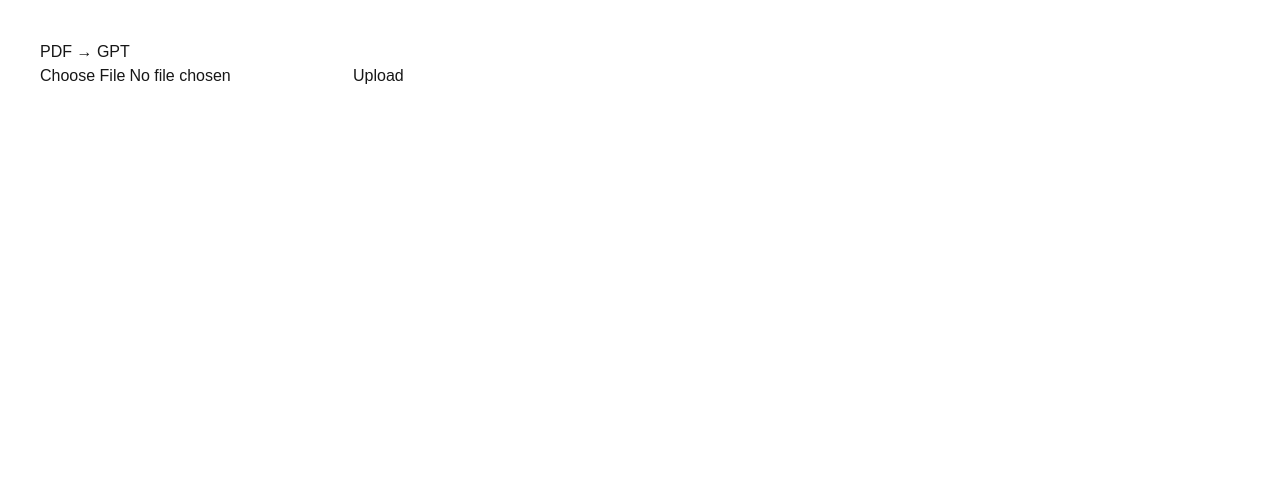
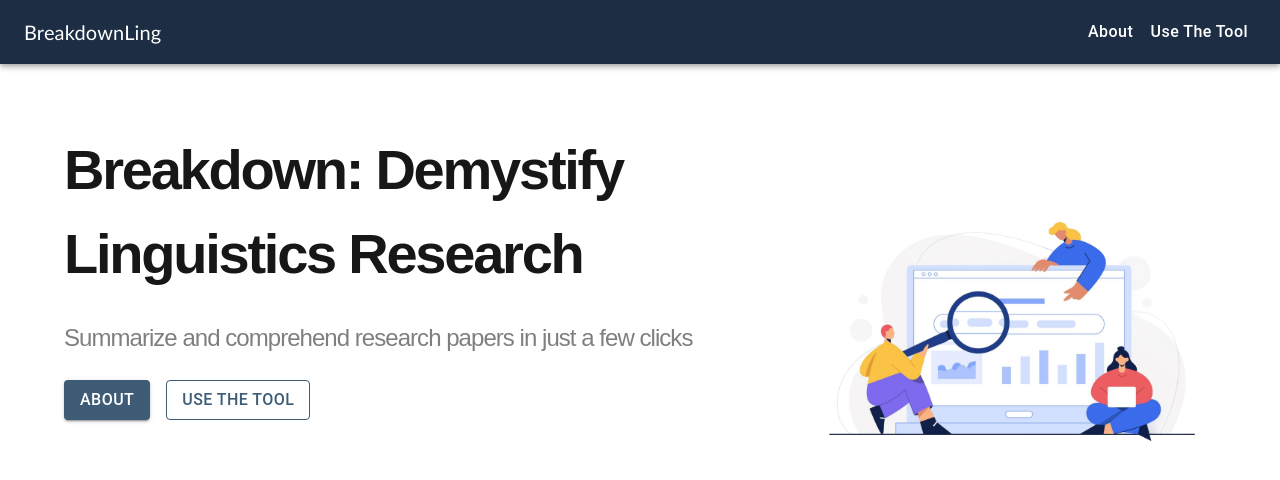
Before and after one commit to BrookeBergin/BreakdownLing, a Next.js app in the folder breakdown-app/: page / in a window 1280 px wide. Shown: the top 480 px of the page. Built offline with nearby package versions, Linux system fonts and the light colour scheme.

Commit message:
front-end styling on home page, nav bar

```diff
--- a/breakdown-app/app/api/process-pdf/route.tsx
+++ b/breakdown-app/app/api/process-pdf/route.tsx
@@ -10,7 +10,11 @@ function parsePDF(buffer: Buffer): Promise<string> {
     const parser = new PDFParser();
 
     parser.on("pdfParser_dataError", (err) => {
-      reject(err.parserError);
+      if ('parserError' in err) {
+        reject(err.parserError);
+      } else {
+        reject(err);
+      }
     });
 
     parser.on("pdfParser_dataReady", (pdfData) => {
--- /dev/null
+++ b/breakdown-app/app/components/NavBar.tsx
@@ -0,0 +1,50 @@
+import { AppBar, Toolbar, Typography, Button, Link } from '@mui/material';
+
+export default function NavBar() {
+  return (
+    <AppBar sx={{
+        position: 'sticky',
+        top: 0,
+        backgroundColor: '#1D2D44',
+        }}>
+      <Toolbar>
+        <Typography variant="h6" component="div" sx={{
+            flexGrow: 1,
+            fontFamily: 'calibri, sans-serif',
+            }}>
+          BreakdownLing
+        </Typography>
+        <Link href="/" style={{ textDecoration: 'none' }}>
+            <Button
+            sx={{
+                color: '#ffffff',
+                fontSize: '1rem',
+                fontWeight: '500',
+                textTransform: 'capitalize',
+                '&:hover': {
+                backgroundColor: 'rgba(0, 212, 255, 0.1)',
+                }
+            }}
+            >
+            About
+            </Button>
+        </Link>
+        <Link href="/tool" style={{ textDecoration: 'none' }}>
+            <Button
+            sx={{
+                color: '#ffffff',
+                fontSize: '1rem',
+                fontWeight: '500',
+                textTransform: 'capitalize',
+                '&:hover': {
+                backgroundColor: 'rgba(0, 212, 255, 0.1)',
+                }
+            }}
+            >
+            Use the Tool
+            </Button>
+        </Link>
+      </Toolbar>
+    </AppBar>
+  );
+}
--- a/breakdown-app/app/layout.tsx
+++ b/breakdown-app/app/layout.tsx
@@ -1,6 +1,7 @@
 import type { Metadata } from "next";
 import { Geist, Geist_Mono } from "next/font/google";
 import "./globals.css";
+import NavBar from "./components/NavBar";
 
 const geistSans = Geist({
   variable: "--font-geist-sans",
@@ -27,7 +28,10 @@ export default function RootLayout({
       lang="en"
       className={`${geistSans.variable} ${geistMono.variable} h-full antialiased`}
     >
-      <body className="min-h-full flex flex-col">{children}</body>
+      <body className="min-h-full flex flex-col">
+        <NavBar />
+        {children}
+      </body>
     </html>
   );
 }
--- a/breakdown-app/app/page.tsx
+++ b/breakdown-app/app/page.tsx
@@ -1,49 +1,80 @@
 "use client";
 
 import { useState } from "react";
+import Image from 'next/image';
+import { Typography, Button, Link } from '@mui/material';
+
 
 export default function Home() {
-  const [file, setFile] = useState<File | null>(null);
-  const [output, setOutput] = useState<string>("");
-  const [loading, setLoading] = useState<boolean>(false);
 
-  async function handleUpload() {
-    if (!file) return;
-
-    setLoading(true);
-
-    const formData = new FormData();
-    formData.append("file", file);
-
-    const res = await fetch("/api/process-pdf", {
-      method: "POST",
-      body: formData,
-    });
-
-    const data = await res.json();
-    setOutput(data.output || "No output");
-    setLoading(false);
-  }
 
   return (
-    <div style={{ padding: 40 }}>
-      <h1>PDF → GPT</h1>
+    <div style={{
+        padding: 64,
+        height: 636,
+        display: 'flex',
+        }}>
+        <div style={{maxWidth: '65%'}}>
+            <div>
+                <p
+                style={{
+                    fontSize: 56,
+                    fontWeight: 'bold',
+                    marginBottom: 24,
+                    letterSpacing: '-0.04em',
+                }}
+                >
+                    Breakdown: Demystify Linguistics Research
+                </p>
+                <p
+                style={{
+                    fontSize: 24,
+                    marginBottom: 24,
+                    letterSpacing: '-0.04em',
+                    color: 'rgba(0, 0, 0, 0.5)',
+                }}
+                >Summarize and comprehend research papers in just a few clicks</p>
+            </div>
+            <div style={{display: 'flex', gap: '16px'}}>
+                <Link href="/" style={{ textDecoration: 'none' }}>
+                    <Button
+                    variant="contained"
+                    sx={{
+                        color: '#ffffff',
+                        fontSize: '1rem',
+                        backgroundColor: '#3E5C76'
+                    }}
+                    >
+                    About
+                    </Button>
+                </Link>
+                <Link href="/tool" style={{ textDecoration: 'none' }}>
+                    <Button
+                    variant="outlined"
+                    sx={{
+                        color: '#3E5C76',
+                        fontSize: '1rem',
+                        backgroundColor: '#ffffff',
+                        borderColor: '#3E5C76',
+                        '&:hover': {
+                            boxShadow: '0 4px 12px rgba(0, 0, 0, 0.15)'
+                        }
+                    }}
+                    >
+                    Use the tool
+                    </Button>
+                </Link>
+            </div>
+        </div>
+        <div style={{ position: 'relative', width: '400px', height: '400px' }}>
+            <Image
+            src="/static/people-icon.png"
+            alt="Landing Image: an icon of cartoon people around a computer screen"
+            fill
+            style={{ objectFit: 'contain' }}
+            />
+        </div>
 
-      <input
-        type="file"
-        accept="application/pdf"
-        onChange={(e) => setFile(e.target.files?.[0] ?? null)}
-      />
-
-      <button onClick={handleUpload} style={{ marginLeft: 10 }}>
-        Upload
-      </button>
-
-      {loading && <p>Processing...</p>}
-
-      <pre style={{ marginTop: 20, whiteSpace: "pre-wrap" }}>
-        {output}
-      </pre>
     </div>
   );
 }
--- /dev/null
+++ b/breakdown-app/app/tool/page.tsx
@@ -0,0 +1,49 @@
+"use client";
+
+import { useState } from "react";
+
+export default function Home() {
+  const [file, setFile] = useState<File | null>(null);
+  const [output, setOutput] = useState<string>("");
+  const [loading, setLoading] = useState<boolean>(false);
+
+  async function handleUpload() {
+    if (!file) return;
+
+    setLoading(true);
+
+    const formData = new FormData();
+    formData.append("file", file);
+
+    const res = await fetch("/api/process-pdf", {
+      method: "POST",
+      body: formData,
+    });
+
+    const data = await res.json();
+    setOutput(data.output || "No output");
+    setLoading(false);
+  }
+
+  return (
+    <div style={{ padding: 40 }}>
+      <h1>PDF → GPT</h1>
+
+      <input
+        type="file"
+        accept="application/pdf"
+        onChange={(e) => setFile(e.target.files?.[0] ?? null)}
+      />
+
+      <button onClick={handleUpload} style={{ marginLeft: 10 }}>
+        Upload
+      </button>
+
+      {loading && <p>Processing...</p>}
+
+      <pre style={{ marginTop: 20, whiteSpace: "pre-wrap" }}>
+        {output}
+      </pre>
+    </div>
+  );
+}
--- a/breakdown-app/package.json
+++ b/breakdown-app/package.json
@@ -9,7 +9,11 @@
     "lint": "eslint"
   },
   "dependencies": {
+    "@emotion/react": "^11.14.0",
+    "@emotion/styled": "^11.14.1",
     "@google/generative-ai": "^0.24.1",
+    "@mui/icons-material": "^9.0.0",
+    "@mui/material": "^9.0.0",
     "next": "16.2.3",
     "openai": "^6.34.0",
     "pdf-parse": "^2.4.5",
```
Also changed, not shown: breakdown-app/public/static/people-icon.png (added), 1 other file (tests, documents, lock files or other folders).
